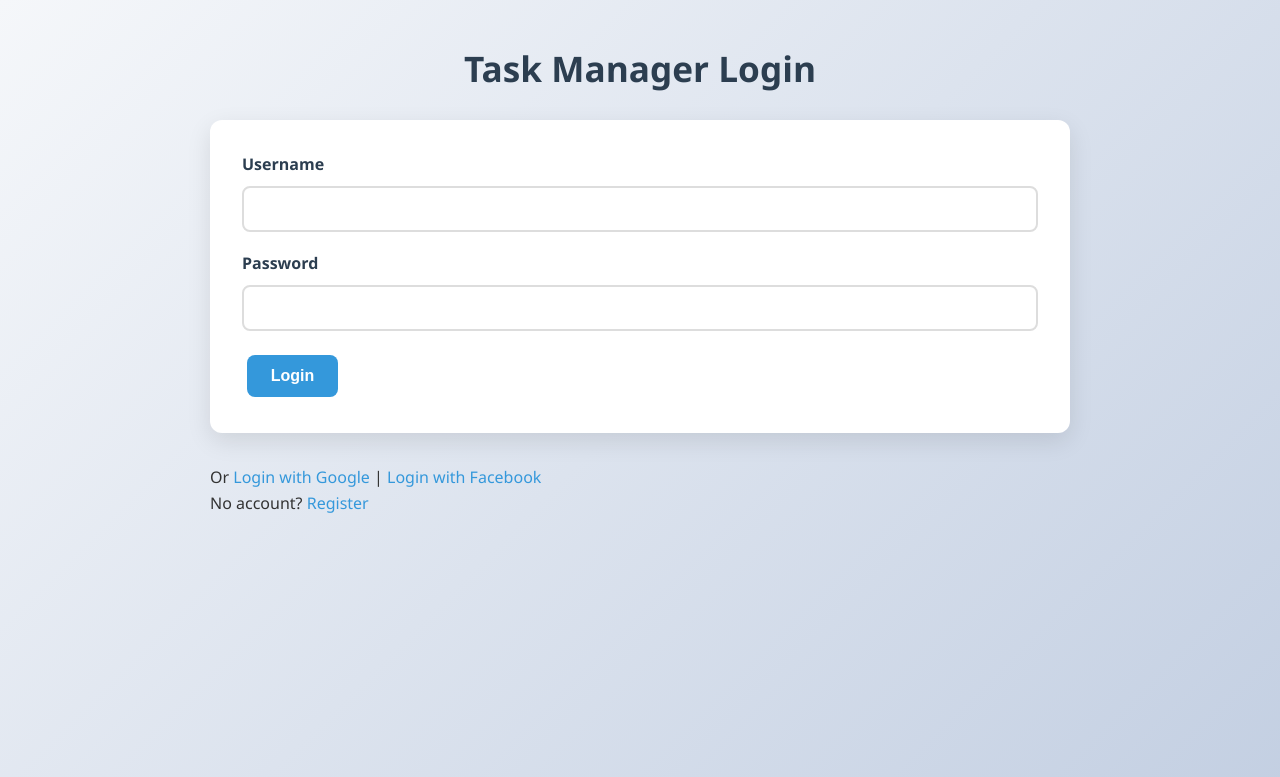
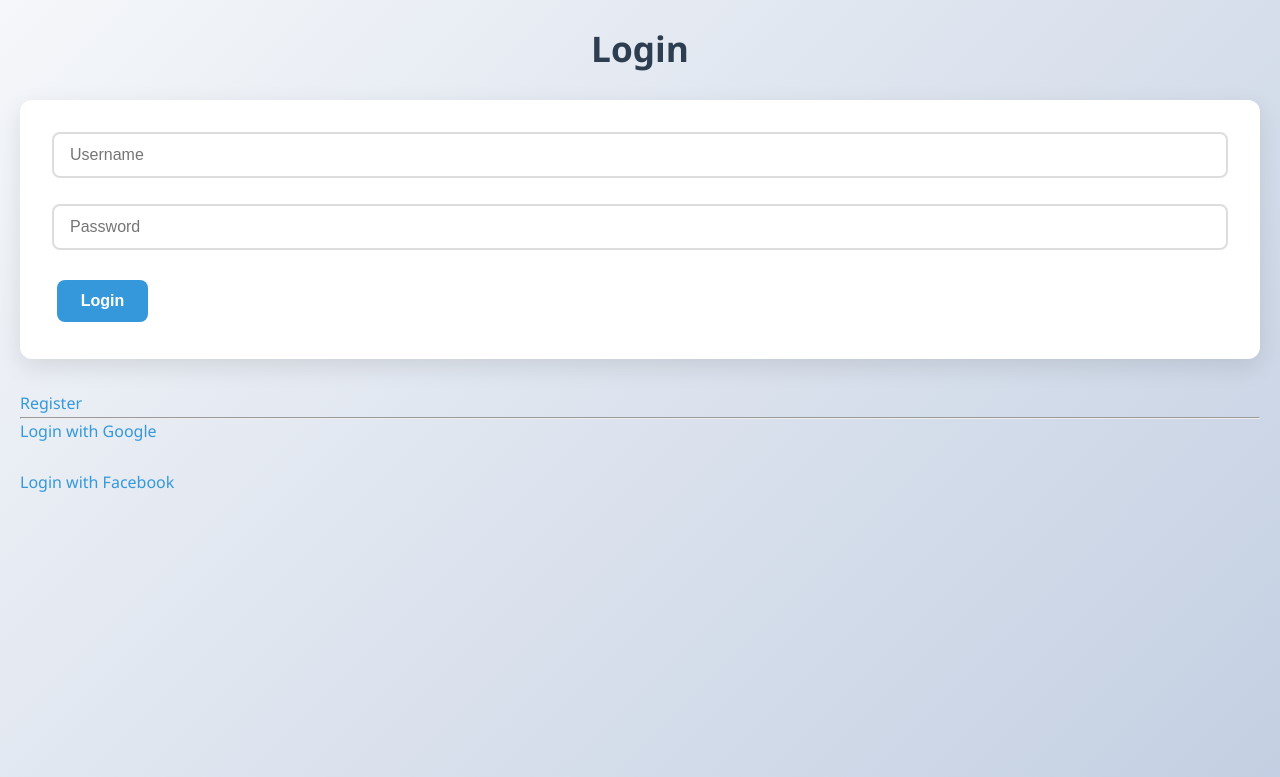
Before and after one commit to S1318885/comp3810sef-group4, a Node server app: page /login in a window 1280 px wide. Shown: the top 777 px of the page. Run offline with Node 20, Linux system fonts and the light colour scheme; some libraries are stand-ins or nearby versions.

Commit message:
Update login.ejs

```diff
--- a/views/login.ejs
+++ b/views/login.ejs
@@ -9,16 +9,16 @@
 </head>
 
 <body>
-  <div class="container">
-    <h1>Task Manager Login</h1>
-    <form method="POST" action="/login">
-      <div><label>Username</label><input type="text" name="username" required></div>
-      <div><label>Password</label><input type="password" name="password" required></div>
-      <button type="submit">Login</button>
-    </form>
-    <p>Or <a href="/auth/google">Login with Google</a> | <a href="/auth/facebook">Login with Facebook</a></p>
-    <p>No account? <a href="/register">Register</a></p>
-  </div>
+  <h1>Login</h1>
+  <form action="/login" method="POST">
+    <input type="text" name="username" placeholder="Username" required><br><br>
+    <input type="password" name="password" placeholder="Password" required><br><br>
+    <button type="submit">Login</button>
+  </form>
+  <p><a href="/register">Register</a></p>
+  <hr>
+  <a href="/auth/google">Login with Google</a><br><br>
+  <a href="/auth/facebook">Login with Facebook</a>
 </body>
 
 </html>
```
